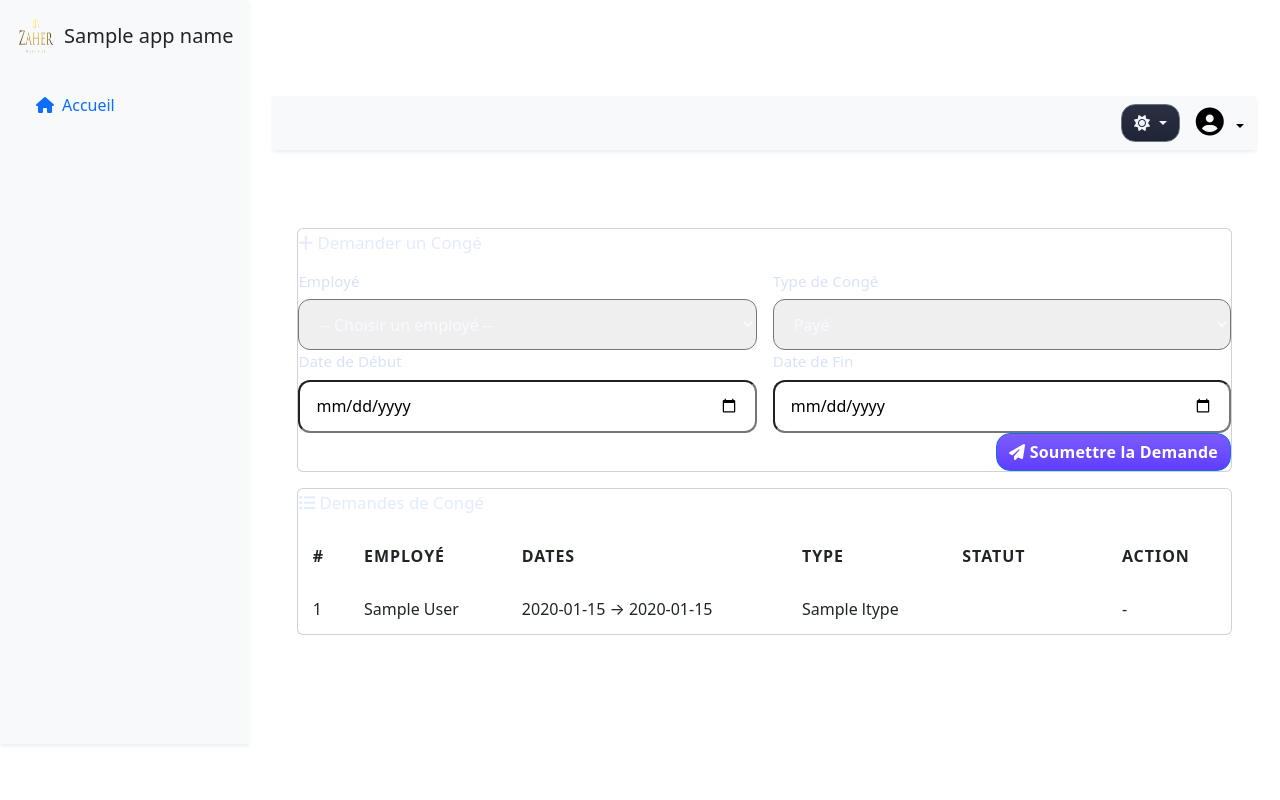
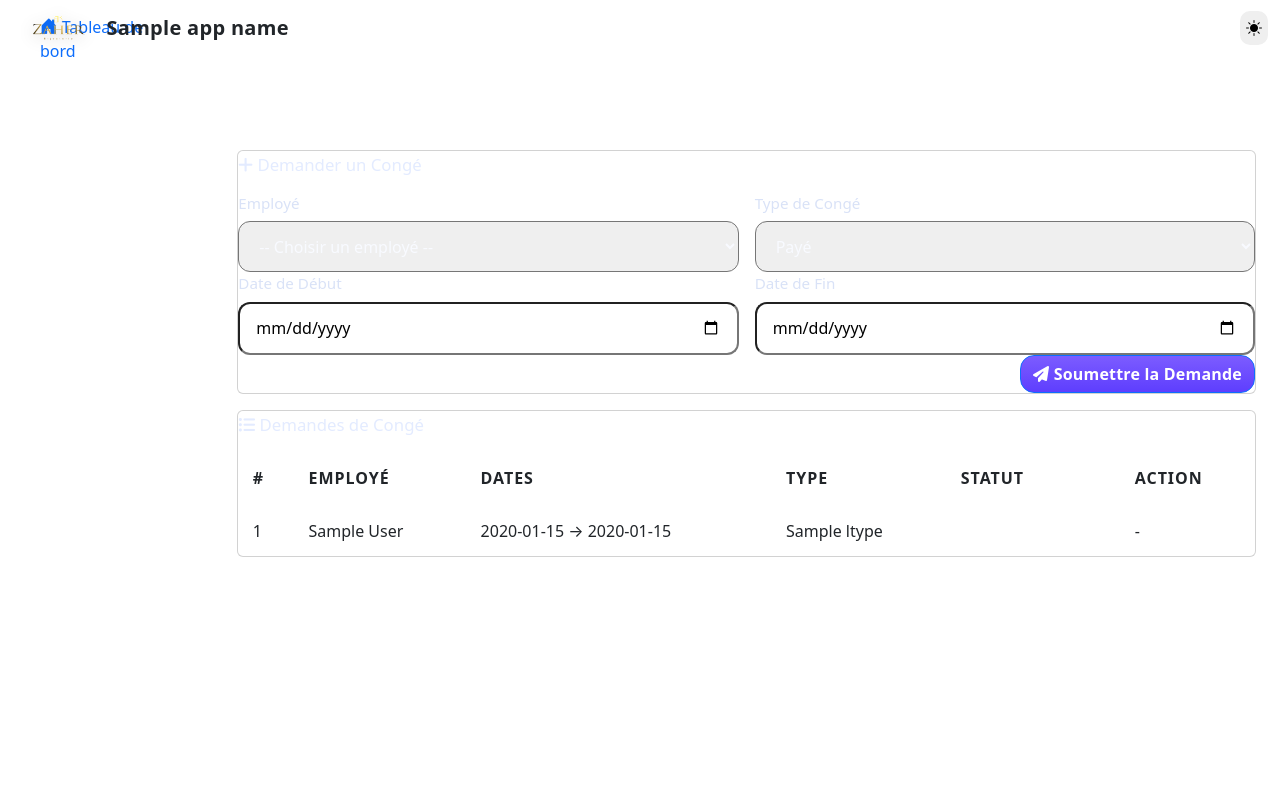
Before and after one commit to ZaherBK/hr-sync, a FastAPI app: template app/frontend/templates/leaves.html in a window 1280 px wide. Run offline with FastAPI, Linux system fonts and the light colour scheme; the template is opened without the code that fills it: most values are stand-ins (such as "Sample title", 1, 10 or a date in 2020).

Commit message:
Update base.html

```diff
--- a/app/frontend/templates/base.html
+++ b/app/frontend/templates/base.html
@@ -1,225 +1,191 @@
-<!DOCTYPE html>
-<html lang="fr" data-bs-theme="dark">
-<head>
+<!doctype html>
+<html lang="fr" data-theme="aurora">  <head>
   <meta charset="UTF-8">
   <meta name="viewport" content="width=device-width, initial-scale=1.0">
   <title>{% block title %}{{ app_name }}{% endblock %}</title>
-    <!-- Bootstrap CSS -->
-    <link href="https://cdn.jsdelivr.net/npm/bootstrap@5.3.3/dist/css/bootstrap.min.css" rel="stylesheet" xintegrity="sha384-QWTKZyjpPEjISv5WaRU9OFeRpok6YctnYmDr5pNlyT2bRjXh0JMhjY6hW+ALEwIH" crossorigin="anonymous">
-    <!-- Font Awesome -->
-    <link rel="stylesheet" href="https://cdnjs.cloudflare.com/ajax/libs/font-awesome/6.5.1/css/all.min.css" xintegrity="sha512-DTOQO9RWCH3ppGqcWaEA1BIZOC6xxalwEsw9c2QQeAIftl+Vegovlnee1c9QX4TctnWMn13TZye+giMm8e2LwA==" crossorigin="anonymous" referrerpolicy="no-referrer" />
 
+  <link href="https://cdn.jsdelivr.net/npm/bootstrap@5.3.3/dist/css/bootstrap.min.css" rel="stylesheet"
+        xintegrity="sha384-QWTKZyjpPEjISv5WaRU9OFeRpok6YctnYmDr5pNlyT2bRjXh0JMhjY6hW+ALEwIH" crossorigin="anonymous">
+  <link rel="stylesheet" href="https://cdn.jsdelivr.net/npm/bootstrap-icons@1.11.3/font/bootstrap-icons.min.css">
+  <link rel="stylesheet" href="https://cdnjs.cloudflare.com/ajax/libs/font-awesome/6.5.0/css/all.min.css" referrerpolicy="no-referrer" />
+  <link rel="preconnect" href="https://fonts.googleapis.com">
+  <link rel="preconnect" href="https://fonts.gstatic.com" crossorigin>
+  <link href="https://fonts.googleapis.com/css2?family=Inter:wght@400;600;800&display=swap" rel="stylesheet">
   <link rel="stylesheet" href="{{ url_for('static', path='/styles.css') }}">
-    <link rel="icon" href="{{ url_for('static', path='/logo.png') }}" type="image/png">
 </head>
 <body>
 
-    <div class="d-flex">
-        <!-- Sidebar -->
-        <nav class="sidebar bg-body-tertiary shadow-sm">
-            <div class="sidebar-header d-flex align-items-center justify-content-center p-3">
-                <img src="{{ url_for('static', path='/logo.png') }}" alt="Logo" style="width: 40px; height: 40px; border-radius: 50%;">
-                <h5 class="ms-2 mb-0 d-none d-md-inline">{{ app_name }}</h5>
-            </div>
-
-            <ul class="nav nav-pills flex-column p-2">
-                <li class="nav-item">
-                    <a href="{{ url_for('home') }}" class="nav-link {% if request.url.path == '/' %}active{% endif %}">
-                        <i class="fa-solid fa-house me-2"></i><span class="d-none d-md-inline">Accueil</span>
-                    </a>
-                </li>
-
-                {% if user.permissions.can_manage_employees %}
-                <li class="nav-item">
-                    <a href="{{ url_for('employees_page') }}" class="nav-link {% if 'employees' in request.url.path %}active{% endif %}">
-                        <i class="fa-solid fa-users me-2"></i><span class="d-none d-md-inline">Employés</span>
-                    </a>
-                </li>
-                {% endif %}
-
-                {% if user.permissions.can_manage_absences %}
-                <li class="nav-item">
-                    <a href="{{ url_for('attendance_page') }}" class="nav-link {% if 'attendance' in request.url.path %}active{% endif %}">
-                        <i class="fa-solid fa-user-clock me-2"></i><span class="d-none d-md-inline">Absences</span>
-                    </a>
-                </li>
-                {% endif %}
-
-                {% if user.permissions.can_manage_deposits %}
-                <li class="nav-item">
-                    <a href="{{ url_for('deposits_page') }}" class="nav-link {% if 'deposits' in request.url.path %}active{% endif %}">
-                        <i class="fa-solid fa-hand-holding-dollar me-2"></i><span class="d-none d-md-inline">Avances</span>
-                    </a>
-                </li>
-                {% endif %}
-
-                {% if user.permissions.can_manage_leaves %}
-                <li class="nav-item">
-                    <a href="{{ url_for('leaves_page') }}" class="nav-link {% if 'leaves' in request.url.path %}active{% endif %}">
-                        <i class="fa-solid fa-person-walking-luggage me-2"></i><span class="d-none d-md-inline">Congés</span>
-                    </a>
-                </li>
-                {% endif %}
-
-                <!-- NOUVEAU : Bouton Prêts -->
-                {% if user.permissions.can_manage_loans %}
-                <li class="nav-item">
-                    <a href="{{ url_for('loans_page') }}" class="nav-link {% if 'loan' in request.url.path %}active{% endif %}">
-                        <i class="fa-solid fa-money-bill-transfer me-2"></i><span class="d-none d-md-inline">Prêts</span>
-                    </a>
-                </li>
-                {% endif %}
-                <!-- FIN NOUVEAU -->
-
-                {% if user.permissions.can_manage_pay %}
-                <li class="nav-item">
-                    <a href="{{ url_for('pay_employee_page') }}" class="nav-link {% if 'pay' in request.url.path %}active{% endif %}">
-                        <i class="fa-solid fa-file-invoice-dollar me-2"></i><span class="d-none d-md-inline">Paiement</span>
-                    </a>
-                </li>
-                {% endif %}
-
-                {% if user.permissions.can_view_reports %}
-                <li class="nav-item">
-                    <a href="{{ url_for('employee_report_index') }}" class="nav-link {% if 'report' in request.url.path %}active{% endif %}">
-                        <i class="fa-solid fa-chart-line me-2"></i><span class="d-none d-md-inline">Rapports</span>
-                    </a>
-                </li>
-                {% endif %}
-
-                <!-- Routes Admin -->
-                {% if user.permissions.is_admin %}
-                <li class="nav-item mt-3 pt-3 border-top">
-                    <span class="nav-link-title d-none d-md-inline text-muted small">Admin</span>
-                </li>
-                {% if user.permissions.can_manage_users %}
-                <li class="nav-item">
-                    <a href="{{ url_for('users_page') }}" class="nav-link {% if 'users' in request.url.path %}active{% endif %}">
-                        <i class="fa-solid fa-user-shield me-2"></i><span class="d-none d-md-inline">Utilisateurs</span>
-                    </a>
-                </li>
-                {% endif %}
-                {% if user.permissions.can_manage_roles %}
-                <li class="nav-item">
-                    <a href="{{ url_for('roles_page') }}" class="nav-link {% if 'roles' in request.url.path %}active{% endif %}">
-                        <i class="fa-solid fa-key me-2"></i><span class="d-none d-md-inline">Rôles & Perms</span>
-                    </a>
-                </li>
-                {% endif %}
-                {% if user.permissions.can_view_settings %}
-                 <li class="nav-item">
-                    <a href="{{ url_for('settings_page') }}" class="nav-link {% if 'settings' in request.url.path %}active{% endif %}">
-                        <i class="fa-solid fa-gears me-2"></i><span class="d-none d-md-inline">Paramètres</span>
-                    </a>
-                </li>
-                {% endif %}
-                {% endif %}
-            </ul>
-        </nav>
-
-        <!-- Main Content -->
-        <div class="main-content flex-grow-1">
-            <!-- Top Navbar -->
-            <nav class="navbar navbar-expand-lg bg-body-tertiary shadow-sm sticky-top">
+  <nav class="navbar fixed-top">
     <div class="container-fluid">
-                    <!-- Bouton pour ouvrir/fermer le sidebar sur mobile -->
-                    <button class="btn btn-light d-md-none me-2" type="button" id="sidebarToggle">
-                        <i class="fa-solid fa-bars"></i>
+      <button class="navbar-toggler d-md-none" type="button" data-bs-toggle="collapse"
+              data-bs-target="#sidebarMenu" aria-controls="sidebarMenu" aria-expanded="false"
+              aria-label="Toggle navigation">
+        <span class="navbar-toggler-icon"></span>
       </button>
 
-                    <span class="navbar-brand mb-0 h1 d-md-none">{{ app_name }}</span>
+      <a class="navbar-brand col-md-3 col-lg-2 me-0 px-3" href="{{ url_for('home') }}">
+        <img src="{{ url_for('static', path='/logo.png') }}" alt="Logo" class="d-inline-block align-text-top me-2">
+        {{ app_name }}
+      </a>
 
-                    <div class="ms-auto d-flex align-items-center">
-                        <!-- Sélecteur de Thème -->
-                        <div class="dropdown me-3">
-                            <button class="btn btn-secondary dropdown-toggle" type="button" id="themeDropdown" data-bs-toggle="dropdown" aria-expanded="false">
-                                <i class="fa-solid fa-sun" id="theme-icon"></i>
+      <div class="navbar-nav ms-auto">
+        <div class="nav-item d-flex align-items-center gap-2">
+          <button id="toggleTheme" class="theme-toggle" title="Toggle theme">
+            <i class="bi bi-moon-stars-fill"></i>
           </button>
-                            <ul class="dropdown-menu dropdown-menu-end" aria-labelledby="themeDropdown">
-                                <li><a class="dropdown-item" href="#" data-theme="light"><i class="fa-solid fa-sun me-2"></i> Clair</a></li>
-                                <li><a class="dropdown-item" href="#" data-theme="dark"><i class="fa-solid fa-moon me-2"></i> Sombre</a></li>
-                                <li><a class="dropdown-item" href="#" data-theme="auto"><i class="fa-solid fa-circle-half-stroke me-2"></i> Auto</a></li>
-                            </ul>
-                        </div>
-
-                        <!-- Profil Utilisateur -->
-                        <div class="dropdown">
-                            <a href="#" class="d-block link-body-emphasis text-decoration-none dropdown-toggle" id="userDropdown" data-bs-toggle="dropdown" aria-expanded="false">
-                                <i class="fa-solid fa-user-circle fs-3"></i>
-                                <span class="d-none d-md-inline ms-1">{{ user.full_name }}</span>
+          {% if user %}
+            <span class="nav-link px-3 d-none d-sm-block">Bonjour, {{ user.full_name }}</span>
+            <a class="nav-link px-3" href="{{ url_for('logout') }}" title="Déconnexion">
+              <i class="bi bi-box-arrow-right d-inline d-sm-none"></i>
+              <span class="d-none d-sm-inline">Déconnexion</span>
             </a>
-                            <ul class="dropdown-menu dropdown-menu-end text-small" aria-labelledby="userDropdown">
-                                <li><a class="dropdown-item" href="{{ url_for('logout') }}"><i class="fa-solid fa-right-from-bracket me-2"></i>Déconnexion</a></li>
-                            </ul>
+          {% endif %}
         </div>
       </div>
     </div>
   </nav>
 
-            <!-- Contenu de la Page -->
-            <main class="container-fluid p-4">
+  <div class="container-fluid">
+    <div class="row">
+      <nav id="sidebarMenu" class="col-md-3 col-lg-2 d-md-block sidebar collapse">
+        <div class="position-sticky sidebar-sticky">
+          <ul class="nav flex-column">
+            <li class="nav-item">
+              <a class="nav-link {% if request.url.path == url_for('home') %}active{% endif %}"
+                 href="{{ url_for('home') }}">
+                <i class="bi bi-house-door-fill"></i> Tableau de bord
+              </a>
+            </li>
+
+            {% if user.permissions.is_admin or user.permissions.can_manage_absences or user.permissions.can_manage_deposits or user.permissions.can_manage_leaves or user.permissions.can_manage_pay %}
+            <h6 class="sidebar-heading px-3 mt-3 mb-1">Gestion</h6>
+            {% endif %}
+
+            {% if user.permissions.is_admin or user.permissions.can_manage_absences %}
+            <li class="nav-item">
+              <a class="nav-link {% if request.url.path == url_for('attendance_page') %}active{% endif %}"
+                 href="{{ url_for('attendance_page') }}">
+                <i class="bi bi-person-x-fill"></i> Absences
+              </a>
+            </li>
+            {% endif %}
+
+            {% if user.permissions.is_admin or user.permissions.can_manage_deposits %}
+            <li class="nav-item">
+              <a class="nav-link {% if request.url.path == url_for('deposits_page') %}active{% endif %}"
+                 href="{{ url_for('deposits_page') }}">
+                <i class="bi bi-cash-coin"></i> Avances
+              </a>
+            </li>
+            {% endif %}
+
+            {% if user.permissions.is_admin or user.permissions.can_manage_leaves %}
+            <li class="nav-item">
+              <a class="nav-link {% if request.url.path == url_for('leaves_page') %}active{% endif %}"
+                 href="{{ url_for('leaves_page') }}">
+                <i class="bi bi-calendar-check-fill"></i> Congés
+              </a>
+            </li>
+            {% endif %}
+
+            {% if user.permissions.is_admin or user.permissions.can_manage_pay %}
+            <li class="nav-item">
+              <a class="nav-link {% if request.url.path == url_for('pay_employee_page') %}active{% endif %}"
+                 href="{{ url_for('pay_employee_page') }}">
+                <i class="bi bi-wallet-fill"></i> Paiements
+              </a>
+            </li>
+            {% endif %}
+            {% if user.permissions.is_admin or user.permissions.can_manage_employees or user.permissions.can_view_reports or user.permissions.can_manage_users or user.permissions.can_view_settings %}
+            <h6 class="sidebar-heading px-3 mt-3 mb-1">Administration</h6>
+            <ul class="nav flex-column mb-2">
+
+              {% if user.permissions.is_admin or user.permissions.can_manage_employees %}
+              <li class="nav-item">
+                <a class="nav-link {% if request.url.path == url_for('employees_page') %}active{% endif %}"
+                   href="{{ url_for('employees_page') }}">
+                  <i class="bi bi-people-fill"></i> Employés
+                </a>
+              </li>
+              {% endif %}
+              {% if user.permissions.is_admin or user.permissions.can_manage_loans %}
+              <li class="nav-item">
+                <a class="nav-link {% if request.url.path == url_for('loans_page') %}active{% endif %}" href="{{ url_for('loans_page') }}">
+                  <span data-feather="dollar-sign"></span>
+                  Gérer les Prêts
+                </a>
+              </li>
+              {% endif %}
+
+              {% if user.permissions.is_admin or user.permissions.can_view_reports %}
+              <li class="nav-item">
+                <a class="nav-link {% if request.url.path == url_for('employee_report_index') %}active{% endif %}"
+                   href="{{ url_for('employee_report_index') }}">
+                  <i class="bi bi-file-earmark-person-fill"></i> Rapports
+                </a>
+              </li>
+              {% endif %}
+
+              {% if user.permissions.is_admin or user.permissions.can_manage_users %}
+              <li class="nav-item">
+                <a class="nav-link {% if request.url.path == url_for('users_page') %}active{% endif %}"
+                   href="{{ url_for('users_page') }}">
+                  <i class="fa-solid fa-users-cog"></i> Utilisateurs
+                </a>
+              </li>
+              {% endif %}
+
+              {% if user.permissions.is_admin or user.permissions.can_view_settings %}
+              <li class="nav-item">
+                <a class="nav-link {% if request.url.path == url_for('settings_page') %}active{% endif %}"
+                   href="{{ url_for('settings_page') }}">
+                  <i class="bi bi-gear-fill"></i> Paramètres
+                </a>
+              </li>
+              {% endif %}
+            </ul>
+            {% endif %}
+            </ul>
+        </div>
+      </nav>
+
+      <main class="col-md-9 ms-sm-auto col-lg-10 main-content">
         {% block content %}{% endblock %}
       </main>
     </div>
   </div>
 
-    <!-- Bootstrap JS -->
-    <script src="https://cdn.jsdelivr.net/npm/bootstrap@5.3.3/dist/js/bootstrap.bundle.min.js" xintegrity="sha384-YvpcrYf0tY3lHB60NNkmXc5s9fDVZLESaAA55NDzOxhy9GkcIdslK1eN7N6jIeHz" crossorigin="anonymous"></script>
+  <script src="https://cdn.jsdelivr.net/npm/bootstrap@5.3.3/dist/js/bootstrap.bundle.min.js"
+          xintegrity="sha384-YvpcrYf0tY3lHB60NNkmXc5s9fDVZLESaAA55NDzOxhy9GkcIdslK1eN7N6jIeHz"
+          crossorigin="anonymous"></script>
 
-    <!-- Script pour le Thème -->
 <script>
-        const getPreferredTheme = () => {
-            const storedTheme = localStorage.getItem('theme');
-            if (storedTheme) {
-                return storedTheme;
-            }
-            return window.matchMedia('(prefers-color-scheme: dark)').matches ? 'dark' : 'light';
-        };
-
-        const setTheme = (theme) => {
-            const themeIcon = document.getElementById('theme-icon');
-            if (theme === 'auto') {
-                document.documentElement.setAttribute('data-bs-theme', (window.matchMedia('(prefers-color-scheme: dark)').matches ? 'dark' : 'light'));
-                if (themeIcon) themeIcon.className = 'fa-solid fa-circle-half-stroke';
-            } else {
-                document.documentElement.setAttribute('data-bs-theme', theme);
-                if (themeIcon) {
-                    if (theme === 'light') {
-                        themeIcon.className = 'fa-solid fa-sun';
-                    } else {
-                        themeIcon.className = 'fa-solid fa-moon';
-                    }
-                }
+  (function(){
+    const html = document.documentElement;
+    const btn  = document.getElementById('toggleTheme');
+    const setIcon = () => {
+      const mode = html.getAttribute('data-theme');
+      if(btn){
+        btn.innerHTML = mode === 'aurora'
+          ? '<i class="bi bi-brightness-high-fill"></i>'  // يظهر شمس = اضغط لتصبح Light؟
+          : '<i class="bi bi-moon-stars-fill"></i>';       // يظهر قمر
       }
     };
+    const saved = localStorage.getItem('theme');
+    if(saved){ html.setAttribute('data-theme', saved); }
+    setIcon();
 
-        setTheme(getPreferredTheme());
+    btn?.addEventListener('click', () => {
+      const next = html.getAttribute('data-theme') === 'aurora' ? 'light' : 'aurora';
+      html.setAttribute('data-theme', next);
+      localStorage.setItem('theme', next);
+      setIcon();
+    });
+  })();
+</script>
 
-        window.matchMedia('(prefers-color-scheme: dark)').addEventListener('change', () => {
-            const storedTheme = localStorage.getItem('theme');
-            if (storedTheme !== 'light' && storedTheme !== 'dark') {
-                setTheme(getPreferredTheme());
-            }
-        });
 
-        document.querySelectorAll('[data-theme]').forEach(button => {
-            button.addEventListener('click', (e) => {
-                e.preventDefault();
-                const theme = button.getAttribute('data-theme');
-                localStorage.setItem('theme', theme);
-                setTheme(theme);
-            });
-        });
+  {% block body_extra %}{% endblock %}
 
-        // Toggle sidebar mobile
-        const sidebarToggle = document.getElementById('sidebarToggle');
-        const sidebar = document.querySelector('.sidebar');
-        if(sidebarToggle && sidebar) {
-            sidebarToggle.addEventListener('click', () => {
-                sidebar.classList.toggle('active');
-            });
-        }
-
-    </script>
 </body>
 </html>
```
Lines whose indentation alone changed are shown as unchanged.
